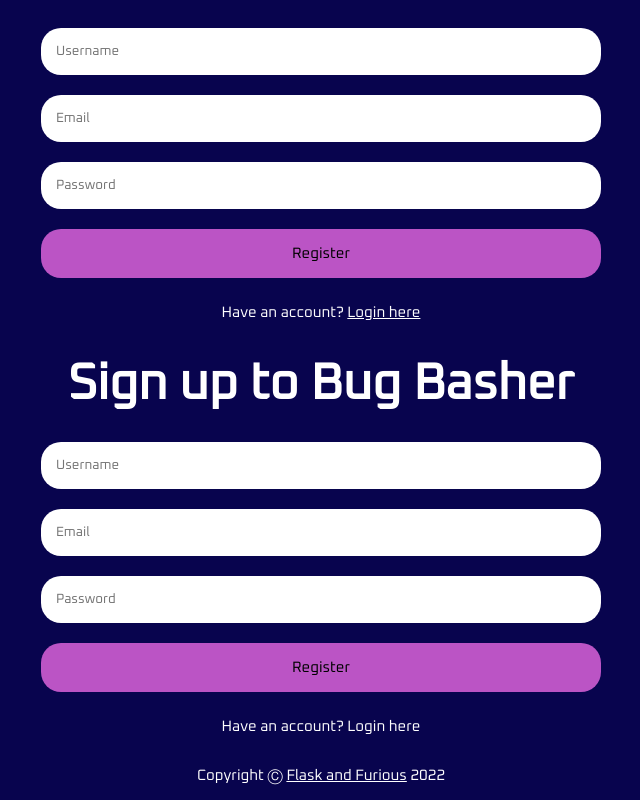
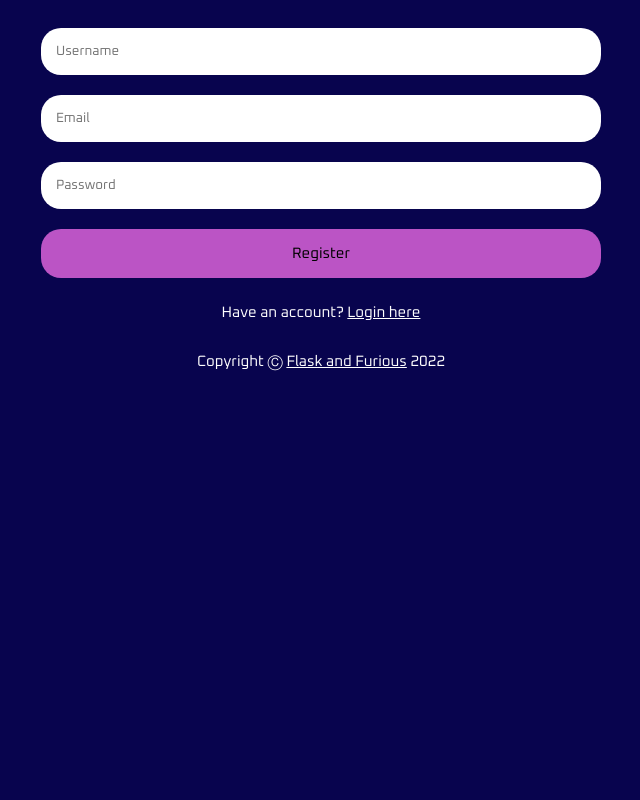
Before and after one commit to Flask-and-Furious/client_side, a React (Vite) app: page /register in a window 1280 px wide. Shown: the part 405-1205 px from the top of the page, without its empty margins (319-959 px from the left). After the commit the page ends 800 px from the top, so only its background shows below. Built offline with nearby package versions, Linux system fonts and the light colour scheme.

Commit message:
fix double register form

```diff
--- a/src/pages/Register/index.jsx
+++ b/src/pages/Register/index.jsx
@@ -92,44 +92,6 @@
               Login here
             </Link>
           </p>
-
-          <Title title="Sign up to Bug Basher" cssClass="login-title"></Title>
-          <form onSubmit={handleSubmit}>
-            <Input
-              type="text"
-              name="username"
-              onChange={(e) => {
-                setUsername(e.target.value);
-              }}
-            >
-              Username
-            </Input>
-            <Input
-              type="text"
-              name="email"
-              onChange={(e) => {
-                setEmail(e.target.value);
-              }}
-            >
-              Email
-            </Input>
-            {/* <Input type="password" name="confirm-password">Confirm Password</Input> */}
-            <Input
-              type="password"
-              name="password"
-              onChange={(e) => {
-                setPassword(e.target.value);
-              }}
-            >
-              Password
-            </Input>
-            <Input type="submit" name="register">
-              Register
-            </Input>
-          </form>
-          <p>
-            Have an account? <Link to="/login">Login here</Link>
-          </p>
         </div>
       </div>
     </>
```
